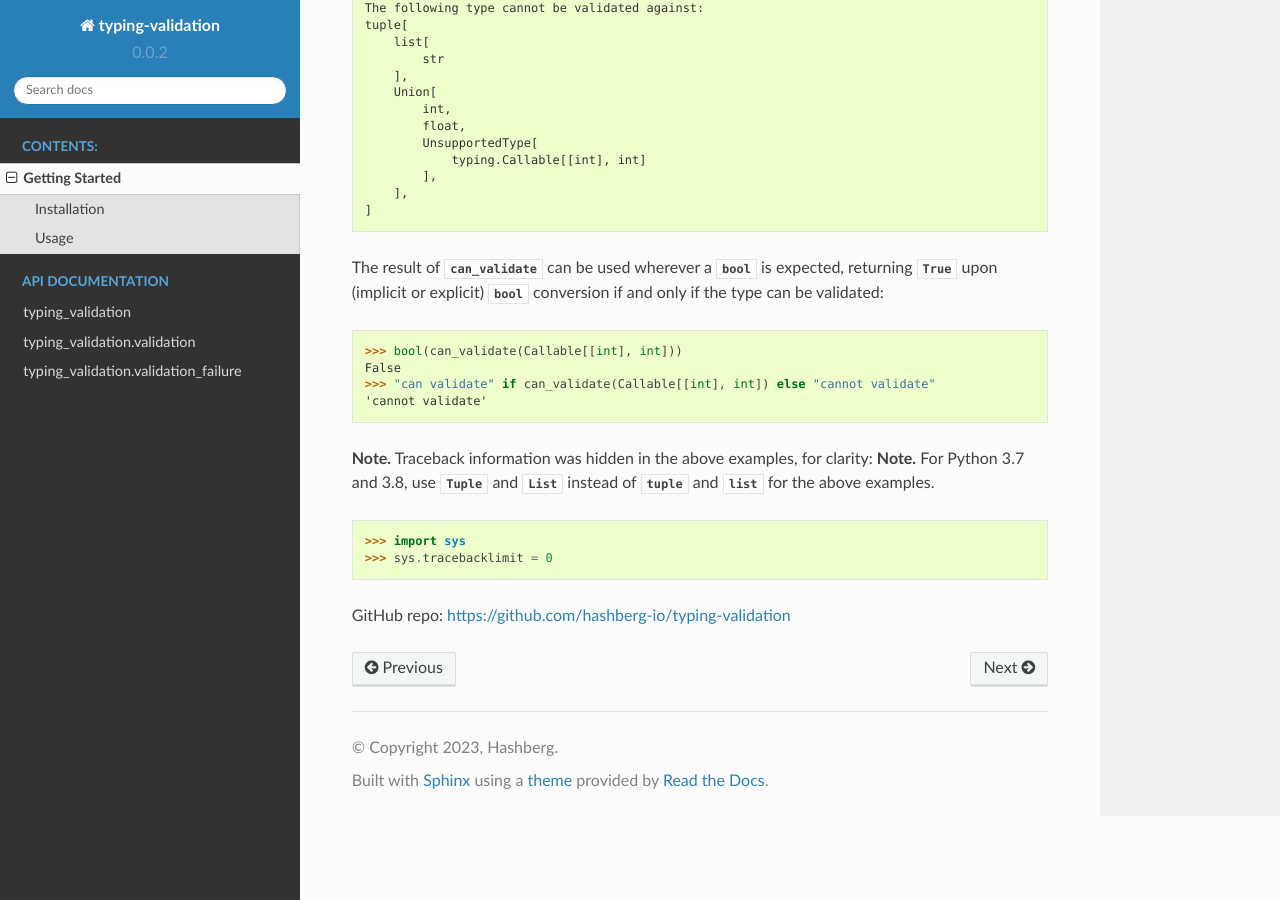
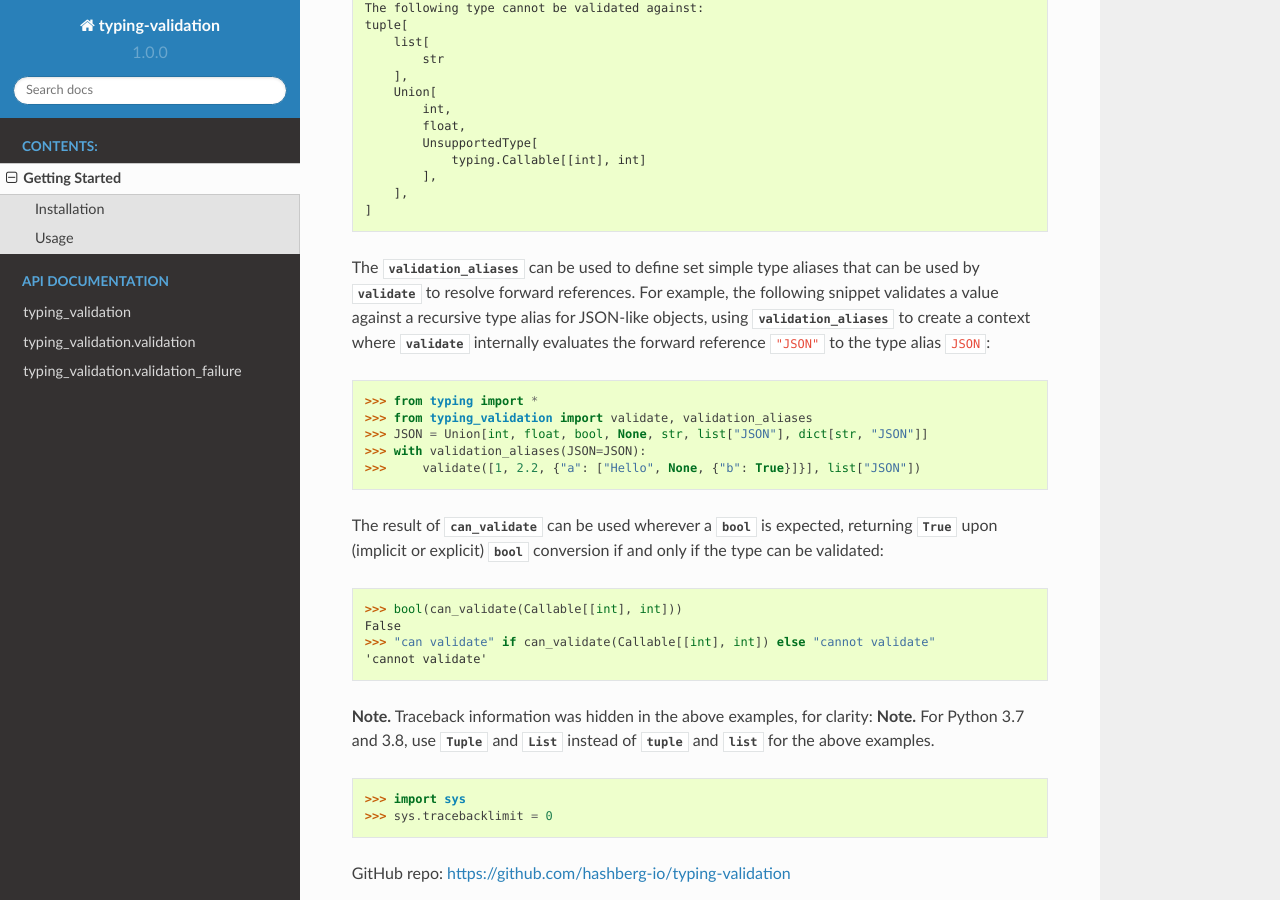
Before and after one commit to hashberg-io/typing-validation, a Sphinx documentation site: the page built from docs/getting-started.rst, in a window 1280 px wide and 900 px high, scrolled down 1538 px. Built offline with Sphinx 7.4.7 and the Read the Docs theme 2.0.0, drawn with Linux system fonts in a browser that asks for light colours.

Commit message:
Updated docs.

```diff
--- a/docs/api/typing_validation.rst
+++ b/docs/api/typing_validation.rst
@@ -14,3 +14,4 @@ The following members were explicitly reexported using ``__all__``:
     - :py:func:`typing_validation.validation_failure.get_validation_failure`
     - :py:func:`typing_validation.validation_failure.latest_validation_failure`
     - :py:func:`typing_validation.validation.validate`
+    - :py:func:`typing_validation.validation.validation_aliases`
--- a/docs/conf.py
+++ b/docs/conf.py
@@ -28,9 +28,9 @@ author = 'Hashberg'
 # built documents.
 #
 # The full version, including alpha/beta/rc tags.
-release = "0.0.2"
+release = "1.0.0"
 # The short X.Y version.
-version = "0.0.2"
+version = "1.0.0"
 
 
 # -- General configuration ---------------------------------------------------
--- a/docs/getting-started.rst
+++ b/docs/getting-started.rst
@@ -78,6 +78,18 @@ tuple[
     ],
 ]
 
+The :func:`~typing_validation.validation.validation_aliases` can be used to define set simple type aliases that can be used by
+:func:`~typing_validation.validation.validate` to resolve forward references.
+For example, the following snippet validates a value against a recursive type alias for JSON-like objects, using :func:`validation_aliases` to create a
+context where :func:`validate` internally evaluates the forward reference ``"JSON"`` to the type alias ``JSON``:
+
+>>> from typing import *
+>>> from typing_validation import validate, validation_aliases
+>>> JSON = Union[int, float, bool, None, str, list["JSON"], dict[str, "JSON"]]
+>>> with validation_aliases(JSON=JSON):
+>>>     validate([1, 2.2, {"a": ["Hello", None, {"b": True}]}], list["JSON"])
+
+
 The result of :func:`~typing_validation.validation.can_validate` can be used wherever a :obj:`bool` is expected, returning :obj:`True` upon (implicit or
 explicit) :obj:`bool` conversion if and only if the type can be validated:
 
--- a/docs/make-api.json
+++ b/docs/make-api.json
@@ -1,6 +1,6 @@
 {
     "pkg_name": "typing_validation",
-    "pkg_path": "..",
+    "pkg_path": "../",
     "apidocs_folder": "api",
     "toc_filename": "api-toc.rst",
     "include_members": {},
--- a/docs/make-api.py
+++ b/docs/make-api.py
@@ -8,10 +8,13 @@ import inspect
 import json
 import os
 import pkgutil
-from typing import Dict, List, Optional, Tuple
+from typing import Any, Dict, List, Optional, Tuple
 import sys
 
-from typing_validation import validate
+# from typing_validation import validate
+# we cannot import typing_validation to build the docs of typing_validation...
+def validate(val: Any, t: Any) -> None:
+    ...
 
 def _list_package_contents(pkg_name: str) -> List[str]:
     modules = [pkg_name]
```
Also changed, not shown: docs/api/typing_validation.validation.rst (+15 -0 lines), 1 other file.
